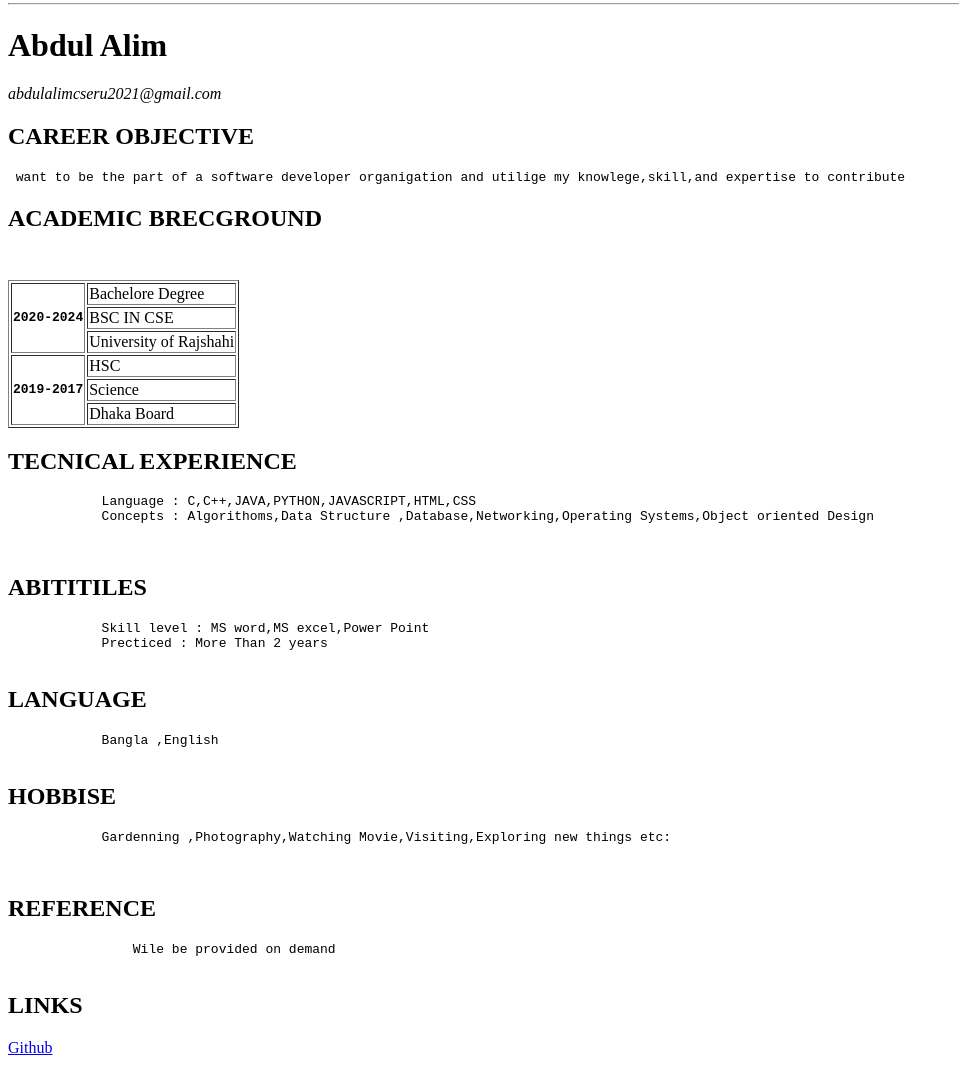
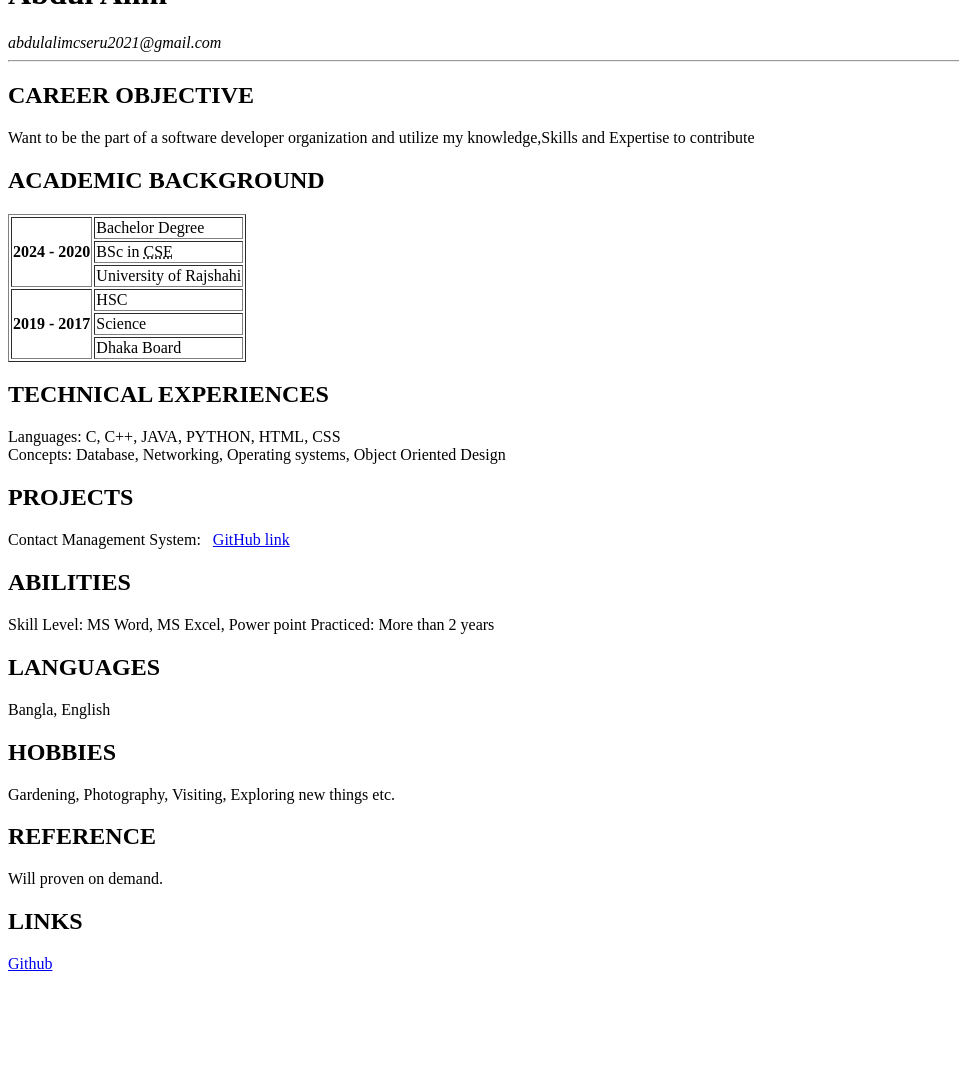
Before and after one commit to 1abdulalim/1abdulalim.github.io, a plain HTML site: page index.html in a window 1280 px wide. Shown: the part 295-1360 px from the top of the page, without its empty margins (0-959 px from the left). After the commit the page ends 1276 px from the top, so only its background shows below. Drawn offline with Linux system fonts and the light colour scheme.

Commit message:
Update index.html

```diff
--- a/index.html
+++ b/index.html
@@ -1,77 +1,76 @@
 <!DOCTYPE html>
 <html lang="en">
+
 <head>
     <meta charset="UTF-8">
     <meta http-equiv="X-UA-Compatible" content="IE=edge">
     <meta name="viewport" content="width=device-width, initial-scale=1.0">
-    <title>Abdul Alim</title>
+    <title> My Resume </title>
+    <link rel="stylesheet" href="./CSS/style.css">
 </head>
+
 <body>
-    <img src="img/main.png" alt="abdul alim image" height=":220" width="250"> <br> <hr>
-    <h1><b>Abdul Alim</b></h1>
-    <address> abdulalimcseru2021@gmail.com </address>
-    <h2> CAREER OBJECTIVE</h2>
-    <pre> want to be the part of a software developer organigation and utilige my knowlege,skill,and expertise to contribute </pre>
-    <h2> ACADEMIC BRECGROUND </h2>
-    <table border ="1">
+<img src="img/main.png" alt="Abdul Alim image"  class="image"> <br>
+<h1 id="nick_name">Abdul Alim</h1>
+<address id="e-mail">  abdulalimcseru2021@gmail.com </address>
+<hr class="hline">
+<h2 class="lan">CAREER OBJECTIVE</h2>
+<div class="objective">Want to be the part of a software developer organization and utilize my knowledge,Skills and Expertise to contribute</div>
+<h2 class="lan">ACADEMIC BACKGROUND</h2>
+<table border="1">
     <tr>
-            <td rowspan="3"><b><pre>2020-2024</pre></b></td>
-            <pre>
-                <td>
-                    Bachelore Degree
-                </td>
+        <td rowspan="3"><b>2024 - 2020</b> </td>
+        <td>Bachelor Degree</td>
         <tr>
-                    <td>
-                        BSC IN CSE
-                    </td>
+            <td>BSc in <abbr title="Computer Science and Engineering">CSE</abbr></td>
         </tr>
         <tr>
-                    <td>
-                        University of Rajshahi
-                    </td>
+            <td>University of Rajshahi</td>
         </tr>
-            </pre>
    </tr>
     <tr>
-            <td rowspan="3"><b><pre>2019-2017</pre></b></td>
-            <td> HSC</td>
+    <td rowspan="3"><b>2019 - 2017</b></td>
+        <td>HSC</td>
         <tr>
-                <td>
-                    Science
-                </td>
+            <td>Science</td>
         </tr>
         <tr>
-                <td>
-                    Dhaka Board
-                </td>
+            <td>Dhaka Board</td>
         </tr>
     </tr>
 </table>
-        <h2> TECNICAL EXPERIENCE </h2>
-        <pre>
-            Language : C,C++,JAVA,PYTHON,JAVASCRIPT,HTML,CSS
-            Concepts : Algorithoms,Data Structure ,Database,Networking,Operating Systems,Object oriented Design
+<h2 id="tech-exp" class="lan">TECHNICAL EXPERIENCES</h2>
+<div class="tech-experience pad">
+    Languages: C, C++, JAVA, PYTHON, HTML, CSS <br>
+    Concepts: Database, Networking, Operating systems, Object Oriented Design
+</div>
+<div class="project">
+    <h2 class="lan">PROJECTS</h2>
+    <div class="pad">
+        Contact Management System:&nbsp;&nbsp; <a href="https://github.com/1abdulalim/1abdulalim.github.io.git" target="_blank" rel="noopener noreferrer">GitHub link</a> <br>
+    </div>
+</div>
+<h2 class="lan">ABILITIES</h2>
+<div class="abilities pad">
+    Skill Level: MS Word, MS Excel, Power point
+    Practiced: More than 2 years
+</div>
+<h2 class="lan">LANGUAGES</h2>
+<div class="languages pad">
+    Bangla, English
+</div>
 
-        </pre>
-        <h2> ABITITILES</h2>
-        <pre>
-            Skill level : MS word,MS excel,Power Point
-            Precticed : More Than 2 years
-        </pre>
-        <h2> LANGUAGE</h2>
-        <pre>
-            Bangla ,English
-        </pre>
-        <h2>HOBBISE</h2>
-        <pre>
-            Gardenning ,Photography,Watching Movie,Visiting,Exploring new things etc:
-
-        </pre>
-        <h2> REFERENCE</h2>
-            <pre>
-                Wile be provided on demand
-            </pre>
-            <h2> LINKS</h2>
-            <a href="https://github.com/1abdulalim" target="_blank" >Github</a>
+<h2 class="lan">HOBBIES</h2>
+<div class="hobbies pad">
+    Gardening, Photography, Visiting, Exploring new things etc.
+</div>
+<h2 class="lan">REFERENCE</h2>
+<div class="reference pad">
+    Will proven on demand.
+</div>
+<h2 class="link lan">LINKS</h2>
+    <div class="links">
+        <a href="https://github.com/1abdulalim/1abdulalim.github.io.git" target="_blank">Github</a>&nbsp;&nbsp;
+    </div>
 </body>
 </html>
```
Lines whose indentation alone changed are shown as unchanged.
